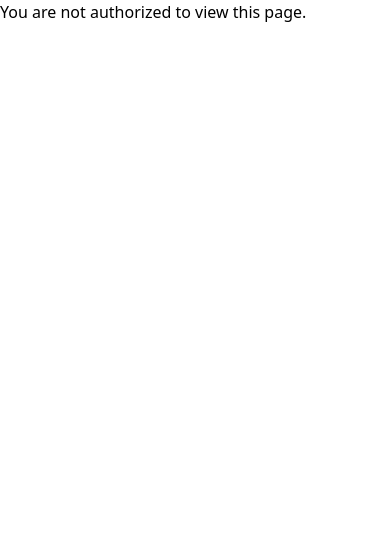
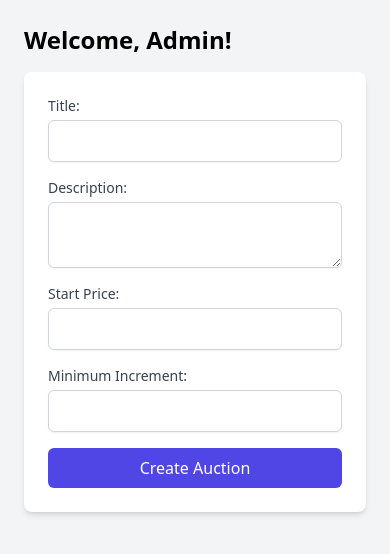
Before and after one commit to EmmaRinaldo/Solibad, a Next.js app in the folder my-app/: page /admin-dashboard in a window 390 px wide. Shown: the top 554 px of the page. Built offline with nearby package versions, Linux system fonts and the light colour scheme; no server answers.

Commit message:
mise en place du formulaire de création d'enchère

```diff
--- a/my-app/app/admin-dashboard/page.jsx
+++ b/my-app/app/admin-dashboard/page.jsx
@@ -9,14 +9,59 @@ export default function AdminDashboard() {
     return <p>Loading...</p>;
   }
 
-  if (!session || session.user.role !== "admin") {
-    return <p>You are not authorized to view this page.</p>;
-  }
+  // if (!session || session.user.role !== "admin") {
+  //   return <p>You are not authorized to view this page.</p>;
+  // }
 
-  return (
-    <div>
-      <h1>Welcome, Admin!</h1>
-      <p>You are logged in as {session.user.email}.</p>
+   return (
+    <div className="p-6 bg-gray-100 min-h-screen">
+      <h1 className="text-2xl font-bold mb-4">Welcome, Admin!</h1>
+      {/* <p className="mb-6">You are logged in as {session.user.email}.</p> */}
+      <form onSubmit={handleSubmit} className="bg-white p-6 rounded-lg shadow-md" method="POST">
+        <div className="mb-4">
+          <label htmlFor="title" className="block text-sm font-medium text-gray-700">Title:</label>
+          <input type="text" id="title" name="title" required className="mt-1 block w-full px-3 py-2 border border-gray-300 rounded-md shadow-sm focus:outline-none focus:ring-indigo-500 focus:border-indigo-500 sm:text-sm" />
+        </div>
+        <div className="mb-4">
+          <label htmlFor="description" className="block text-sm font-medium text-gray-700">Description:</label>
+          <textarea id="description" name="description" required className="mt-1 block w-full px-3 py-2 border border-gray-300 rounded-md shadow-sm focus:outline-none focus:ring-indigo-500 focus:border-indigo-500 sm:text-sm"></textarea>
+        </div>
+        <div className="mb-4">
+          <label htmlFor="startPrice" className="block text-sm font-medium text-gray-700">Start Price:</label>
+          <input type="number" id="startPrice" name="startPrice" required className="mt-1 block w-full px-3 py-2 border border-gray-300 rounded-md shadow-sm focus:outline-none focus:ring-indigo-500 focus:border-indigo-500 sm:text-sm" />
+        </div>
+        <div className="mb-4">
+          <label htmlFor="minIncr" className="block text-sm font-medium text-gray-700">Minimum Increment:</label>
+          <input type="number" id="minIncr" name="minIncr" required className="mt-1 block w-full px-3 py-2 border border-gray-300 rounded-md shadow-sm focus:outline-none focus:ring-indigo-500 focus:border-indigo-500 sm:text-sm" />
+        </div>
+        <button type="submit" className="w-full bg-indigo-600 text-white py-2 px-4 rounded-md hover:bg-indigo-700 focus:outline-none focus:ring-2 focus:ring-offset-2 focus:ring-indigo-500">Create Auction</button>
+      </form>
     </div>
   );
+
+  async function handleSubmit(event) {
+    event.preventDefault();
+    const form = event.target;
+    const formData = new FormData(form);
+    const body = Object.fromEntries(formData.entries());
+
+    // conversion des valeurs en nombres décimaux
+    body.startPrice = parseFloat(body.startPrice);
+    body.minIncr = parseFloat(body.minIncr);
+
+    const response = await fetch("/api/auctions", {
+      method: "POST",
+      headers: {
+        "Content-Type": "application/json"
+      },
+      body: JSON.stringify(body)
+    });
+
+    if (response.ok) {
+      form.reset();
+      alert("Auction created successfully!");
+    } else {
+      alert("An error occurred while creating the auction.");
+    }
+  }
 }
--- /dev/null
+++ b/my-app/app/api/auctions/route.js
@@ -0,0 +1,88 @@
+import { PrismaClient } from '@prisma/client';
+
+const prisma = new PrismaClient();
+
+// Fonction pour gérer les requêtes GET
+export async function GET(req) {
+    const { searchParams } = new URL(req.url);
+    const id = searchParams.get('id');
+
+    if (id) {
+        try {
+            const auction = await prisma.auction.findUnique({
+                where: { id: String(id) }
+            });
+            if (auction) {
+                return new Response(JSON.stringify(auction), { status: 200 });
+            } else {
+                return new Response(JSON.stringify({ error: 'Enchère non trouvée' }), { status: 404 });
+            }
+        } catch (error) {
+            return new Response(JSON.stringify({ error: 'Erreur lors de la récupération de l\'enchère' }), { status: 500 });
+        }
+    } else {
+        try {
+            const auctions = await prisma.auction.findMany();
+            return new Response(JSON.stringify(auctions), { status: 200 });
+        } catch (error) {
+            return new Response(JSON.stringify({ error: 'Erreur lors de la récupération des enchères' }), { status: 500 });
+        }
+    }
+}
+
+// Fonction pour gérer les requêtes POST
+export async function POST(req) {
+    // const session = await getSession({ req });
+    // if (!session) {
+    //     return new Response(JSON.stringify({ error: 'Non authentifié' }), { status: 401 });
+    // }
+
+    try {
+        const body = await req.json();
+        const newAuction = await prisma.auction.create({
+            data: {
+                title: body.title,
+                description: body.description,
+                startPrice: body.startPrice,
+                minIncr: body.minIncr
+            }
+        });
+        return new Response(JSON.stringify(newAuction), { status: 201 });
+    } catch (error) {
+        return new Response(JSON.stringify({ error: 'Erreur lors de la création de l\'enchère' }), { status: 500 });
+    }
+}
+
+// Fonction pour gérer les requêtes PUT
+export async function PUT(req) {
+    // const session = await getSession({ req });
+    // if (!session) {
+    //     return new Response(JSON.stringify({ error: 'Non authentifié' }), { status: 401 });
+    // }
+
+    try {
+        const body = await req.json();
+        const { auctionId, newBid } = body;
+
+        const auction = await prisma.auction.findUnique({
+            where: { id: auctionId },
+        });
+
+        if (!auction) {
+            return new Response(JSON.stringify({ error: 'Enchère non trouvée' }), { status: 404 });
+        }
+
+        if (newBid <= auction.ActualBid) {
+            return new Response(JSON.stringify({ error: 'La nouvelle enchère doit être supérieure à l\'enchère actuelle' }), { status: 400 });
+        }
+
+        const updatedAuction = await prisma.auction.update({
+            where: { id: auctionId },
+            data: { ActualBid: newBid },
+        });
+
+        return new Response(JSON.stringify(updatedAuction), { status: 200 });
+    } catch (error) {
+        return new Response(JSON.stringify({ error: 'Erreur lors de la mise à jour de l\'enchère' }), { status: 500 });
+    }
+}
--- a/my-app/pages/api/bids.ts
+++ b/my-app/app/api/bids.ts
@@ -39,17 +39,16 @@ export default async function handler(req: NextApiRequest, res: NextApiResponse)
                 },
             });
 
-            console.log(existingBid)
             let newBid;
             if (existingBid) {
                 newBid = await prisma.bid.update({
                     where: { id: existingBid.id },
                     data: {
-                        lastBid: bidAmount
+                        lastBid: bidAmount,
+                        bidedAt: new Date(),
                     },
                 });
             } else {
-                console.log(userId, auctionId, bidAmount)
                 newBid = await prisma.bid.create({
                     data: {
                         userId: userId,
@@ -60,7 +59,6 @@ export default async function handler(req: NextApiRequest, res: NextApiResponse)
                 console.log(newBid)
             }
 
-            console.log(newBid)
             const updatedAuction = await prisma.auction.update({
                 where: { id: auctionId },
                 data: { ActualBid: bidAmount },
--- a/my-app/package.json
+++ b/my-app/package.json
@@ -20,8 +20,11 @@
     "shadcn": "^2.1.8"
   },
   "devDependencies": {
+    "@types/node": "22.10.5",
+    "@types/react": "19.0.3",
     "postcss": "^8",
     "prisma": "^6.1.0",
-    "tailwindcss": "^3.4.1"
+    "tailwindcss": "^3.4.1",
+    "typescript": "5.7.2"
   }
 }
--- a/my-app/pages/api/auctions.ts
+++ /dev/null
@@ -1,91 +0,0 @@
-import { PrismaClient } from '@prisma/client';
-
-const prisma = new PrismaClient();
-
-import { NextApiRequest, NextApiResponse } from 'next';
-import { getSession } from 'next-auth/react';
-
-export default async function handler(req: NextApiRequest, res: NextApiResponse) {
-    if (req.method === 'GET') {
-        const { id } = req.query;
-        if (id) {
-            try {
-                const auction = await prisma.auction.findUnique({
-                    where: { id: String(id) }
-                });
-                if (auction) {
-                    res.status(200).json(auction);
-                } else {
-                    res.status(404).json({ error: 'Enchère non trouvée' });
-                }
-            } catch (error) {
-                res.status(500).json({ error: 'Erreur lors de la récupération de l\'enchère' });
-            }
-        } else {
-            try {
-                const auctions = await prisma.auction.findMany();
-                res.status(200).json(auctions);
-            } catch (error) {
-                res.status(500).json({ error: 'Erreur lors de la récupération des enchères' });
-            }
-        }
-    } else if (req.method === 'POST') {
-        // const session = await getSession({ req });
-        // if (!session) {
-        //     res.status(401).json({ error: 'Non authentifié' });
-        //     return;
-        // }
-        try {
-            const newAuction = await prisma.auction.create({
-                data: {
-                    title: req.body.title,
-                    description: req.body.description,
-                    startPrice: req.body.startPrice,
-                    minIncr: req.body.minIncr
-                }
-            });
-            res.status(201).json(newAuction);
-        } catch (error) {
-            res.status(500).json({ error: 'Erreur lors de la création de l\'enchère' });
-        }
-    }
-
-    // temp method
-    else if (req.method === 'PUT') {
-        // const session = await getSession({ req });
-        // if (!session) {
-        //     res.status(401).json({ error: 'Non authentifié' });
-        //     return;
-        // }
-
-        const { auctionId, newBid } = req.body;
-
-        try {
-            const auction = await prisma.auction.findUnique({
-                where: { id: auctionId },
-            });
-
-            if (!auction) {
-                res.status(404).json({ error: 'Enchère non trouvée' });
-                return;
-            }
-
-            if (newBid <= auction.ActualBid) {
-                res.status(400).json({ error: 'La nouvelle enchère doit être supérieure à l\'enchère actuelle' });
-                return;
-            }
-
-            const updatedAuction = await prisma.auction.update({
-                where: { id: auctionId },
-                data: { ActualBid: newBid },
-            });
-
-            res.status(200).json(updatedAuction);
-        } catch (error) {
-            res.status(500).json({ error: 'Erreur lors de la mise à jour de l\'enchère' });
-        }
-    } else {
-        res.setHeader('Allow', ['GET', 'POST', 'PUT']);
-        res.status(405).end(`Méthode ${req.method} non autorisée`);
-    }
-}
```
Also changed, not shown: my-app/tsconfig.json (added, +36 -0 lines), 1 other file (tests, documents, lock files or other folders).
